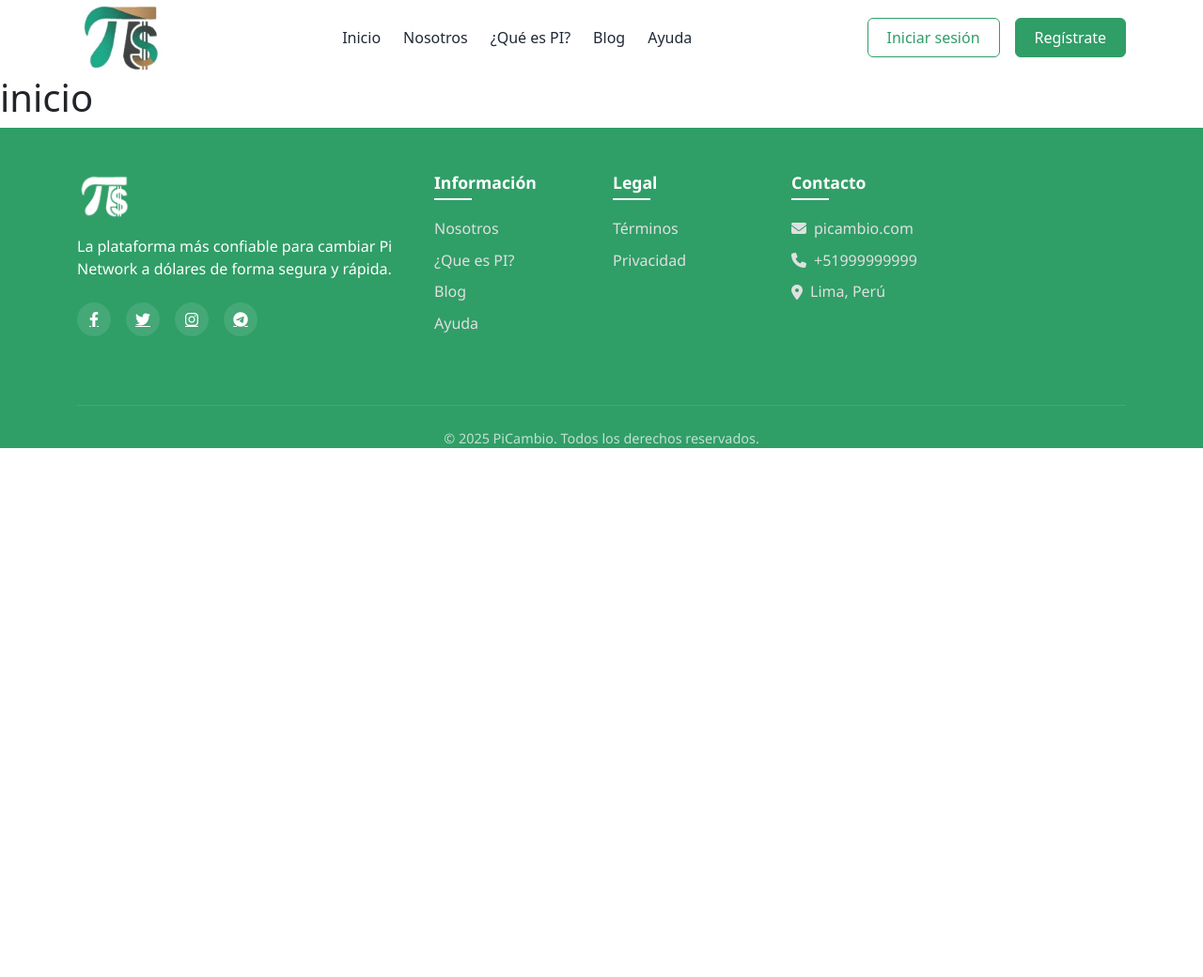
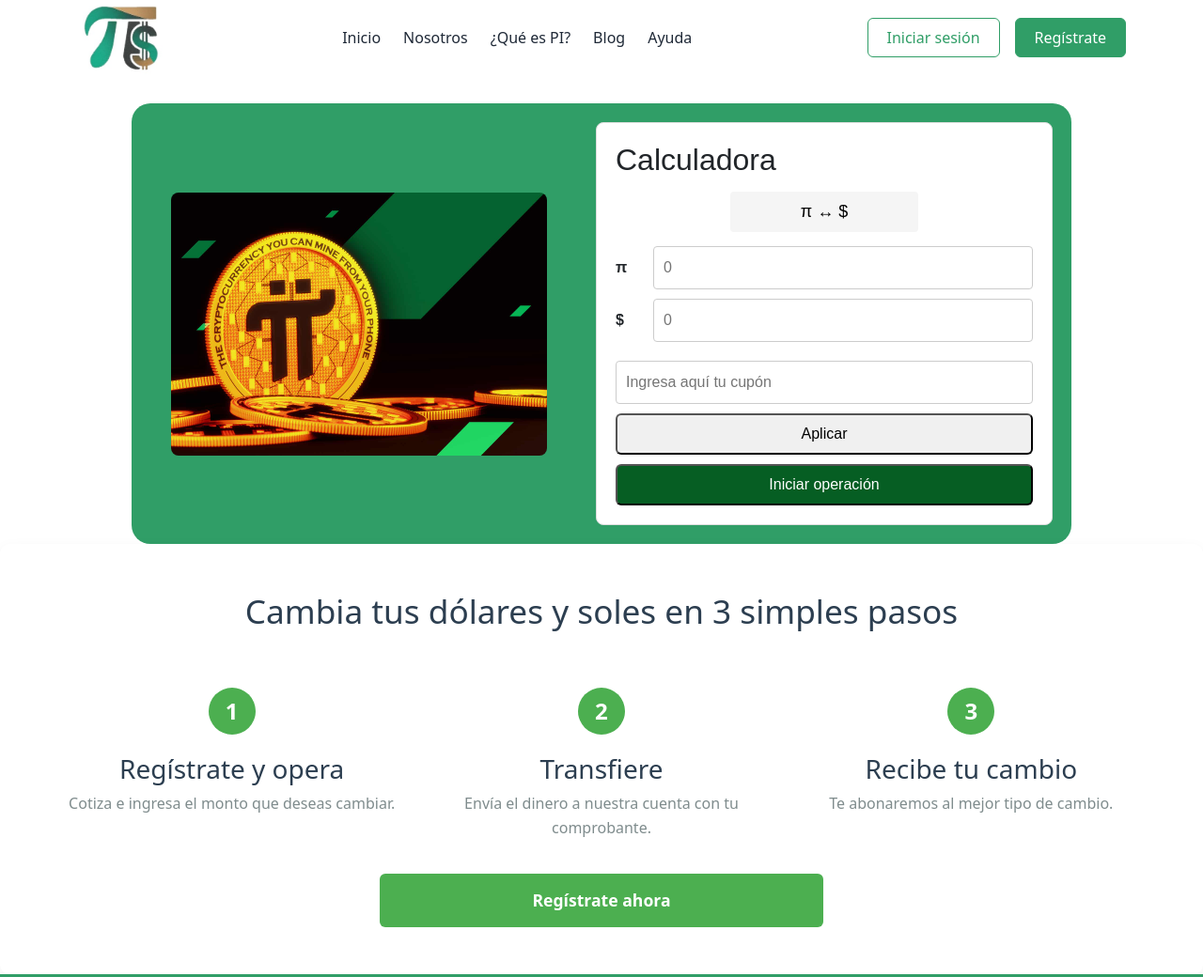
Before and after one commit to elvisq23/picambio, a plain HTML site: page principal/index.html in a window 1280 px wide. Shown: the top 1040 px of the page at 94% size. Before the commit the page ends 800 px from the top, so only its background shows below. Drawn offline with nearby package versions, Linux system fonts and the light colour scheme.

Commit message:
ventana inicio

```diff
--- a/principal/index.html
+++ b/principal/index.html
@@ -44,7 +44,72 @@
     </header>
 
     <div id="inicio" class="seccion">
-        <h1>inicio</h1>
+        <link rel="stylesheet" href="inicio/styles.css">
+        <script src="inicio/javas.js" defer></script>
+        <div class="contenedor-principal">
+            <div class="imagen-promocional">
+              <img src="../imagenes/calculadora.jpg" alt="calculadora">
+            </div>
+
+            <div class="calculadora">
+              <h2>Calculadora</h2>
+              <div class="conversor">
+                <div class="selector-direccion">
+                  <button id="cambiar-direccion">
+                    <span id="moneda-origen">π</span> ↔ <span id="moneda-destino">$</span>
+                  </button>
+                </div>
+
+                <div class="campo-monto">
+                  <label id="label-origen">π</label>
+                  <input type="number" id="monto-origen" placeholder="0" value="">
+                </div>
+
+                <div class="campo-resultado">
+                  <label id="label-destino">$</label>
+                  <input type="text" id="monto-destino" placeholder="0" readonly>
+                </div>
+
+                <div class="acciones">
+                  <input type="text" id="cupon" placeholder="Ingresa aquí tu cupón">
+                  <button id="aplicar-cupon">Aplicar</button>
+                  <button id="iniciar-operacion">Iniciar operación</button>
+                </div>
+              </div>
+            </div>
+          </div>
+
+          <div class="seccion-pasos">
+            <h1>Cambia tus dólares y soles en 3 simples pasos</h1>
+
+            <div class="pasos-container">
+              <div class="paso">
+                <div class="numero-paso">1</div>
+                <div class="contenido-paso">
+                  <h3>Regístrate y opera</h3>
+                  <p>Cotiza e ingresa el monto que deseas cambiar.</p>
+                </div>
+              </div>
+
+              <div class="paso">
+                <div class="numero-paso">2</div>
+                <div class="contenido-paso">
+                  <h3>Transfiere</h3>
+                  <p>Envía el dinero a nuestra cuenta con tu comprobante.</p>
+                </div>
+              </div>
+
+              <div class="paso">
+                <div class="numero-paso">3</div>
+                <div class="contenido-paso">
+                  <h3>Recibe tu cambio</h3>
+                  <p>Te abonaremos al mejor tipo de cambio.</p>
+                </div>
+              </div>
+            </div>
+
+            <button class="boton-primario-registro">Regístrate ahora</button>
+          </div>
     </div>
 
     <div id="nosotros" class="seccion">
--- /dev/null
+++ b/principal/inicio/javas.js
@@ -0,0 +1,19 @@
+document.getElementById('cambiar-direccion').addEventListener('click', function() {
+    const monedaOrigen = document.getElementById('moneda-origen');
+    const monedaDestino = document.getElementById('moneda-destino');
+    const labelOrigen = document.getElementById('label-origen');
+    const labelDestino = document.getElementById('label-destino');
+
+    // intercambio
+    const temp = monedaOrigen.textContent;
+    monedaOrigen.textContent = monedaDestino.textContent;
+    monedaDestino.textContent = temp;
+
+    // actualiza
+    labelOrigen.textContent = monedaOrigen.textContent;
+    labelDestino.textContent = monedaDestino.textContent;
+
+    // limpiar
+    document.getElementById('monto-origen').value = '';
+    document.getElementById('monto-destino').value = '';
+  });
--- /dev/null
+++ b/principal/inicio/styles.css
@@ -0,0 +1,236 @@
+/*&&&&&&&&&&&&&&&&&&&&&&&& INICIO &&&&&&&&&&&&&&&&&&&&&&&&&&&&&*/
+
+.contenedor-principal {
+    display: flex;
+    max-width: 1000px;
+    margin: 0 auto;
+    gap: 30px;
+    background-color: var(--color-secundario);
+    border-radius: 20px;
+    margin-top: 30px;
+    padding: 20px;
+    flex-wrap: wrap;
+  }
+
+  .imagen-promocional {
+    display: grid;
+    place-items: center;
+    flex: 1;
+    min-width: 300px;
+  }
+
+  .imagen-promocional img {
+    width: 100%;
+    max-width: 400px;
+    height: auto;
+    border-radius: 8px;
+  }
+
+  .calculadora {
+    flex: 1;
+    min-width: 300px;
+    padding: 20px;
+    border: 1px solid #ddd;
+    border-radius: 8px;
+    font-family: Arial, sans-serif;
+    background-color: white;
+  }
+
+  .selector-direccion {
+    text-align: center;
+    margin: 15px 0;
+  }
+
+  #cambiar-direccion {
+    background: none;
+    border: none;
+    font-size: 18px;
+    cursor: pointer;
+    padding: 8px 15px;
+    border-radius: 4px;
+    background-color: #f5f5f5;
+    width: 100%;
+    max-width: 200px;
+  }
+
+  .campo-monto, .campo-resultado {
+    display: flex;
+    align-items: center;
+    margin: 10px 0;
+  }
+
+  .campo-monto label, .campo-resultado label {
+    width: 40px;
+    font-weight: bold;
+  }
+
+  .campo-monto input, .campo-resultado input {
+    flex: 1;
+    padding: 10px;
+    border-radius: 4px;
+    border: 1px solid #ccc;
+    min-width: 0;
+  }
+
+  .acciones {
+    display: flex;
+    flex-direction: column;
+    gap: 10px;
+    margin-top: 20px;
+  }
+
+  #cupon {
+    padding: 10px;
+    border-radius: 4px;
+    border: 1px solid #ccc;
+    width: 100%;
+  }
+
+  #aplicar-cupon {
+    background-color: #f0f0f0;
+
+  }
+
+  #iniciar-operacion {
+    background-color: #065e23;
+    color: white;
+  }
+
+  #aplicar-cupon, #iniciar-operacion {
+    padding: 0.5rem 1.25rem;
+    border-radius: 6px;
+    font-weight: 500;
+    text-decoration: none;
+    transition: all 0.3s ease;
+  }
+
+
+
+  /* para dispositivos moviles */
+  @media (max-width: 768px) {
+    .contenedor-principal {
+      flex-direction: column;
+      gap: 20px;
+      padding: 15px;
+    }
+
+    .imagen-promocional {
+      margin-top: 20px;
+    }
+
+    .calculadora {
+      max-width: 100%;
+    }
+
+    #cambiar-direccion {
+      max-width: 100%;
+    }
+  }
+
+  @media (max-width: 480px) {
+    .campo-monto, .campo-resultado {
+      flex-direction: column;
+      align-items: flex-start;
+    }
+
+    .campo-monto label, .campo-resultado label {
+      margin-bottom: 5px;
+      width: auto;
+    }
+
+  }
+
+
+
+/*&&&&&&&&&&&&&&&&&&&&&&&&&&& PASOS DE CAMBIO &&&&&&&&&&&&&&&&&&&&&&&&&&&&*/
+.seccion-pasos {
+    background: white;
+    padding: 50px;
+    border-radius: 10px;
+    box-shadow: 0 5px 15px rgba(0,0,0,0.05);
+  }
+
+  .seccion-pasos h1 {
+    color: #2c3e50;
+    font-size: 2.2rem;
+    margin-bottom: 40px;
+    text-align: center;
+  }
+
+  .pasos-container {
+    display: flex;
+    justify-content: space-between;
+  }
+
+  .paso {
+    flex: 1;
+    display: flex;
+    flex-direction: column;
+    align-items: center;
+    text-align: center;
+    padding: 20px;
+    position: relative;
+  }
+
+
+  .numero-paso {
+    background-color: #4CAF50;
+    color: white;
+    width: 50px;
+    height: 50px;
+    border-radius: 50%;
+    display: flex;
+    align-items: center;
+    justify-content: center;
+    font-weight: bold;
+    font-size: 1.5rem;
+    margin-bottom: 20px;
+  }
+
+  .contenido-paso h3 {
+    color: #2c3e50;
+  }
+
+  .contenido-paso p {
+    color: #7f8c8d;
+    line-height: 1.6;
+  }
+
+  .boton-primario-registro {
+    display: block;
+    margin: 0 auto;
+    background-color: #4CAF50;
+    color: white;
+    border: none;
+    padding: 15px 30px;
+    font-size: 1.1rem;
+    border-radius: 6px;
+    cursor: pointer;
+    font-weight: bold;
+    transition: all 0.3s;
+    width: 40%;
+  }
+
+  .boton-primario:hover {
+    background-color: #3e8e41;
+    transform: translateY(-2px);
+  }
+
+  /* para dispositivos mobiles */
+  @media (max-width: 768px) {
+    .pasos-container {
+      flex-direction: column;
+    }
+
+    .paso:not(:last-child)::after {
+      display: none;
+    }
+
+    .paso {
+      margin-bottom: 30px;
+    }
+
+    .boton-primario-registro {
+        width: 60%;
+      }
+  }
--- a/principal/javaS.js
+++ b/principal/javaS.js
@@ -46,12 +46,12 @@ document.addEventListener('DOMContentLoaded', function() {
 
 // Función para mostrar contenido (igual que antes)
 function showContent(seccionId) {
-    // Ocultar todas las secciones
+    // oculta todas las secciones
     document.querySelectorAll('.seccion').forEach(seccion => {
         seccion.style.display = 'none';
     });
 
-    // Mostrar la sección seleccionada
+    // muestra la seccion seleccionada
     const seccion = document.getElementById(seccionId);
     if (seccion) {
         seccion.style.display = 'block';
--- a/principal/styles.css
+++ b/principal/styles.css
@@ -104,9 +104,8 @@
 
 /*&&&&&&&&&&&&&&&&&&&&&&&& FOOTER &&&&&&&&&&&&&&&&&&&&&&&&&&&&&*/
 
-/* ESTILOS PARA FOOTER - Agregar a tu styles.css */
 .footer-container {
-    background-color: var(--color-primario); /* Azul oscuro que combina con tu esquema */
+    background-color: var(--color-primario);
     color: #ffffff;
     padding: 3rem 0 0;
     font-family: 'Segoe UI', system-ui, sans-serif;
@@ -119,7 +118,7 @@
 .footer-logo img {
     height: 50px;
     margin-bottom: 1rem;
-    filter: brightness(0) invert(1); /* Convierte logo a blanco */
+    filter: brightness(0) invert(1);
 }
 
 .footer-title {
@@ -138,7 +137,7 @@
     bottom: 0;
     width: 40px;
     height: 2px;
-    background: white; /* Azul claro para el subrayado */
+    background: white;
 }
 
 .footer-links {
@@ -198,7 +197,7 @@
     font-size: 0.9rem;
 }
 
-/* Responsive */
+/* para dispositivos mobiles */
 @media (max-width: 768px) {
     .footer-col {
         text-align: center;
@@ -221,7 +220,7 @@
 @media (max-width: 992px) {
     .lista-enlaces {
         position: fixed;
-        top: 80px; /* Ajusta según altura de tu header */
+        top: 80px;
         left: -100%;
         width: 100%;
         height: calc(100vh - 80px);
```
Also changed, not shown: imagenes/calculadora.jpg (added).
